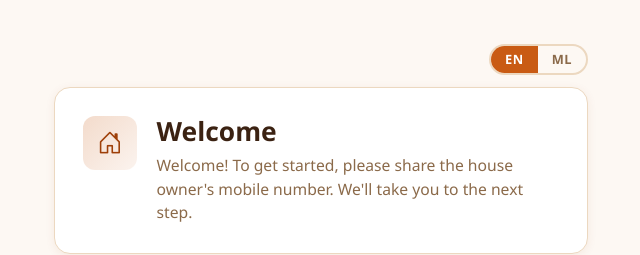
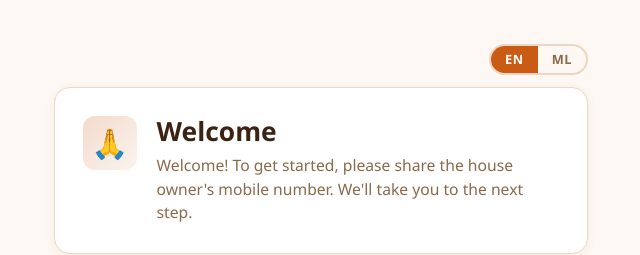
Before and after one commit to deepeshdarshan/spssconnect, a plain HTML site: page phone-check.html in a window 1280 px wide. Shown: the top 255 px of the page, 307-947 px from the left. Drawn offline with nearby package versions, Linux system fonts and the light colour scheme.

Commit message:
UI/UX enhancements

```diff
--- a/css/partials/styles/03-navbar-phone-lang.css
+++ b/css/partials/styles/03-navbar-phone-lang.css
@@ -60,6 +60,13 @@ body.phone-check-page .phone-check-stack {
   display: flex;
   flex-direction: column;
   align-items: stretch;
+}
+
+/** Guest welcome header: folded-hands emoji scales with `.dashboard-header-icon` (replaces house icon). */
+body.phone-check-page .phone-check-intro-guest .dashboard-header-icon .phone-check-welcome-emoji {
+  font-size: 1.85rem;
+  line-height: 1;
+  display: inline-flex;
 }
 
 /* Admin: lookup-only UI (guests keep registration flow to create) */
--- a/phone-check.html
+++ b/phone-check.html
@@ -103,7 +103,7 @@
             </div>
 
             <div class="phone-check-intro-guest dashboard-header">
-              <div class="dashboard-header-icon" aria-hidden="true"><i class="bi bi-house-door"></i></div>
+              <div class="dashboard-header-icon" aria-hidden="true"><span class="phone-check-welcome-emoji">🙏</span></div>
               <div class="dashboard-header-text">
                 <h1><span data-i18n="phoneCheck.title">Welcome</span></h1>
                 <p data-i18n="phoneCheck.description">Welcome! To get started, please share the house owner's mobile number. We'll take you to the next step.</p>
```
